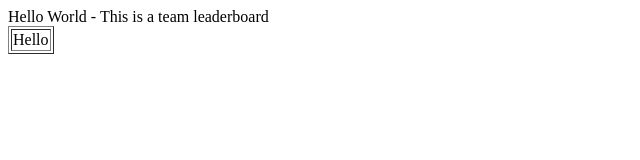
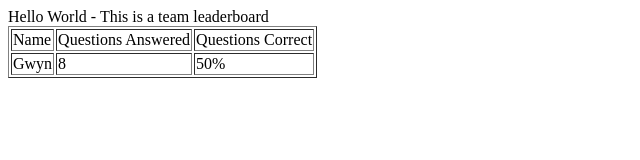
Before and after one commit to gwyn-foster/openhacks, a website: page team_leaderboard.html in a window 1280 px wide. Shown: the whole page, without its empty margins (0-640 px from the left). Drawn offline with Linux system fonts and the light colour scheme.

Commit message:
Table made

```diff
--- a/team_leaderboard.html
+++ b/team_leaderboard.html
@@ -2,10 +2,20 @@
  Hello World - This is a team leaderboard
  <table border="1">
     <tr>
-        <td> Hello</td>
+        <td> Name</td>
+        <td> Questions Answered </td>
+        <td> Questions Correct </td>
+
 
 
     </tr>
+    <tr>
+            <td> Gwyn</td>
+            <td> 8 </td>
+            <td> 50% </td>
+    </tr>
+
+
 
 
 
```
